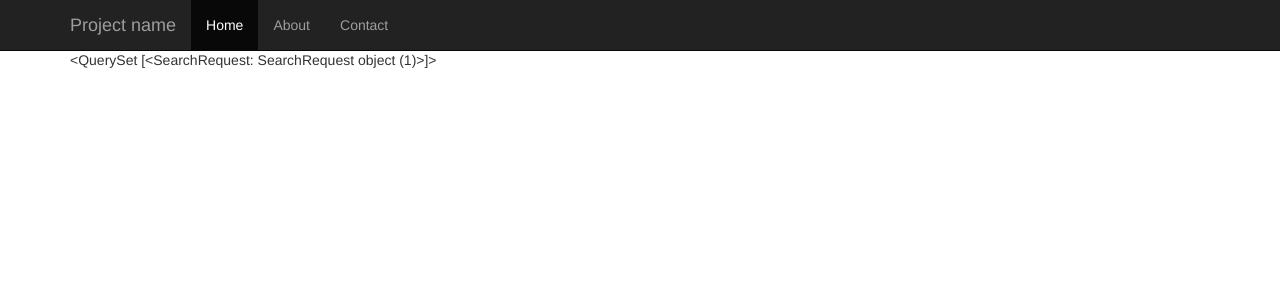
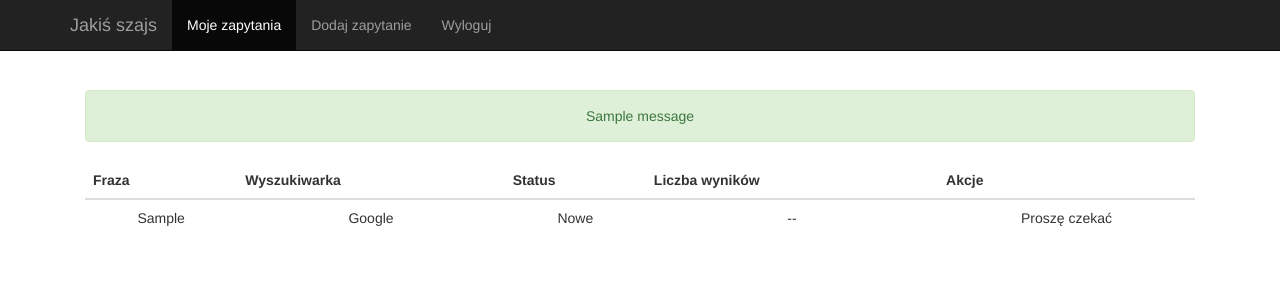
Before and after one commit to eltharis/DjangoCwiczenia, a Django app: page /se/my_requests/ in a window 1280 px wide. Shown: the top 300 px of the page. Run offline with Django 3.2, Linux system fonts and the light colour scheme; a user stored in the database is signed in; tables that the repository leaves empty hold one stand-in row (values such as "Sample post"); one stand-in notice (Sample message) is shown; some libraries are stand-ins or nearby versions.

Commit message:
Zajęcia 26.04

```diff
--- a/seresults/models.py
+++ b/seresults/models.py
@@ -12,20 +12,43 @@ SE_GOOGLE = 1
 SE_BING = 2
 
 
+def search_engine_options():
+    return [
+        (SE_GOOGLE, _(u"Google")),
+        (SE_BING, _(u"Bing"))
+    ]
+
+
 STATUS_NEW = 1
 STATUS_FINISHED = 2
 
 
+def status_options():
+    return [
+        (STATUS_NEW, _(u"Nowe")),
+        (STATUS_FINISHED, _(u"Zakończone"))
+    ]
+
+
 class SearchRequest(models.Model):
+    query = models.CharField(max_length=255, verbose_name=_(u"Zapytanie"))
+    search_engine = models.IntegerField(verbose_name=_(u"Wyszukiwarka"))
+    status = models.IntegerField(verbose_name=_(u"Status"), default="1")
+    user = models.ForeignKey(settings.AUTH_USER_MODEL, verbose_name=_(u"Użytkownik"), related_name="search_requests")
 
-    query = models.CharField(max_length=255, verbose_name=_(u"Zapytanie"))
-    seaech_engine = models.IntegerField(verbose_name=_(u"Wyszukiwarka"))
-    status = models.IntegerField(verbose_name=_(u"Ststus"))
-    user = models.ForeignKey(settings.AUTH_USER_MODEL, verbose_name=_(u"Użytkownik"), related_name="search_requests")
+    def search_engine_name(self):
+        return [n for (i, n) in search_engine_options()
+                if i == self.search_engine][0]
+
+    def status_name(self):
+        return [n for (i, n) in status_options()
+                if i == self.status][0]
+
+    def is_finished(self):
+        return self.status == STATUS_FINISHED
 
 
 class SearchResult(models.Model):
-
     title = models.CharField(max_length=255, verbose_name=_(u"Tytuł"))
     url = models.CharField(max_length=255, verbose_name=_(u"URL"))
     description = models.TextField(verbose_name=_(u"Opis"))
--- a/seresults/templates/base.html
+++ b/seresults/templates/base.html
@@ -1,4 +1,5 @@
 {% load static %}
+{% load i18n %}
 <!DOCTYPE html>
 <html lang="en">
 <head>
@@ -32,13 +33,17 @@
                 <span class="icon-bar"></span>
                 <span class="icon-bar"></span>
             </button>
-            <a class="navbar-brand" href="#">Project name</a>
+            <a class="navbar-brand" href="#">Jakiś szajs</a>
         </div>
         <div id="navbar" class="collapse navbar-collapse">
             <ul class="nav navbar-nav">
-                <li class="active"><a href="#">Home</a></li>
-                <li><a href="#about">About</a></li>
-                <li><a href="#contact">Contact</a></li>
+                {% if user.is_authenticated %}
+                    <li class="active"><a href="{% url 'my_request' %}">{% trans "Moje zapytania" %}</a></li>
+                    <li><a href="{% url 'add_request' %}">{% trans "Dodaj zapytanie" %}</a></li>
+                    <li><a href="{% url 'logout' %}">{% trans "Wyloguj" %}</a></li>
+                {% else %}
+                    <li><a href="{% url "login" %}">{% trans "Zaloguj" %}</a></li>
+                {% endif %}
             </ul>
         </div><!--/.nav-collapse -->
     </div>
@@ -46,13 +51,15 @@
 
 <div class="container">
 
-    {% block content %}
-        <div class="starter-template">
-            <h1>Bootstrap starter template</h1>
-            <p class="lead">Use this document as a way to quickly start any new project.<br> All you get is this text
-                and a mostly barebones HTML document.</p>
+    <div class="starter-template">
+        {% include 'include/messages.html' %}
+
+        {% block content %}
+                <h1>Bootstrap starter template</h1>
+                <p class="lead">Use this document as a way to quickly start any new project.<br> All you get is this text
+                    and a mostly barebones HTML document.</p>
+        {% endblock %}
     </div>
-    {% endblock %}
 
 </div><!-- /.container -->
 
--- a/seresults/templates/include/form_field_error.html
+++ b/seresults/templates/include/form_field.html
@@ -4,3 +4,8 @@
         {{ e }}
     </div>
 {% endfor %}
+
+<label>{{ field.label }}</label>
+{{ field }}
+<br>
+<br>
--- /dev/null
+++ b/seresults/templates/include/messages.html
@@ -0,0 +1,13 @@
+{% for m in messages %}
+    {% if m.tags == 'success' %}
+        <div class="alert alert-success">
+            {{ m }}
+        </div>
+    {% endif %}
+
+    {% if m.tags == 'error' %}
+        <div class="alert alert-danger">
+            {{ m }}
+        </div>
+    {% endif %}
+{% endfor %}
--- a/seresults/templates/results/my_results.html
+++ b/seresults/templates/results/my_results.html
@@ -1,5 +1,39 @@
 {% extends 'base.html' %}
+{% load i18n %}
 
 {% block content %}
-    {{ requests }}
+    <table class="table table-hover">
+        <thead>
+            <tr>
+                <th>{% trans "Fraza" %}</th>
+                <th>{% trans "Wyszukiwarka" %}</th>
+                <th>{% trans "Status" %}</th>
+                <th>{% trans "Liczba wyników" %}</th>
+                <th>{% trans "Akcje" %}</th>
+            </tr>
+        </thead>
+        <tbody>
+            {% for request in requests %}
+                <tr>
+                    <td>{{ request.query }}</td>
+                    <td>{{ request.search_engine_name }}</td>
+                    <td>{{ request.status_name }}</td>
+                    <td>
+                        {% if request.is_finished %}
+                            {{ request.results.count }}
+                        {% else %}
+                            --
+                        {% endif %}
+                    </td>
+                    <td>
+                        {% if request.is_finished %}
+                            <a href="">{% trans "Podejrzyj wyniki" %}</a>
+                        {% else %}
+                            {% trans "Proszę czekać" %}
+                        {% endif %}
+                    </td>
+                </tr>
+            {% endfor %}
+        </tbody>
+    </table>
 {% endblock %}
--- a/seresults/urls.py
+++ b/seresults/urls.py
@@ -21,6 +21,7 @@ from django.contrib.auth import views as auth_views
 
 urlpatterns = [
     url(r'login/', auth_views.login, name='login'),
-    url(r'my_requests/$', views.my_requests, name='my_request')
-
+    url(r'logout/', auth_views.logout_then_login, name='logout'),
+    url(r'my_requests/$', views.my_requests, name='my_request'),
+    url(r'add_request/$', views.add_request, name='add_request'),
 ]
--- a/seresults/views.py
+++ b/seresults/views.py
@@ -1,8 +1,15 @@
+# coding=utf-8
+from django.contrib import messages
 from django.contrib.auth.decorators import login_required
+from django.core.urlresolvers import reverse
+from django.http import HttpResponseRedirect
 from django.shortcuts import render
+from django.utils.translation import ugettext_lazy as _
 
+from seresults.forms import SearchRequestForm
 
 # Create your views here.
+
 
 @login_required
 def my_requests(request):
@@ -13,3 +20,19 @@ def my_requests(request):
     }
 
     return render(request, 'results/my_results.html', context)
+
+
+@login_required
+def add_request(request):
+    form = SearchRequestForm()
+    if request.method == "POST":
+        form = SearchRequestForm(data=request.POST)
+        if form.is_valid():
+            form.save(user=request.user)
+            messages.success(request, _(u"Zapytanie dodane"))
+            return HttpResponseRedirect(redirect_to=reverse('my_request'))
+        else:
+            messages.error(request, _(u"W formularzu wystąpiły błędy"))
+
+    context = {'form': form}
+    return render(request, 'results/add_request.html', context)
```
Also changed, not shown: seresults/forms.py (added, +22 -0 lines), seresults/templates/registration/login.html (+2 -6 lines), seresults/templates/results/add_request.html (added, +14 -0 lines).
